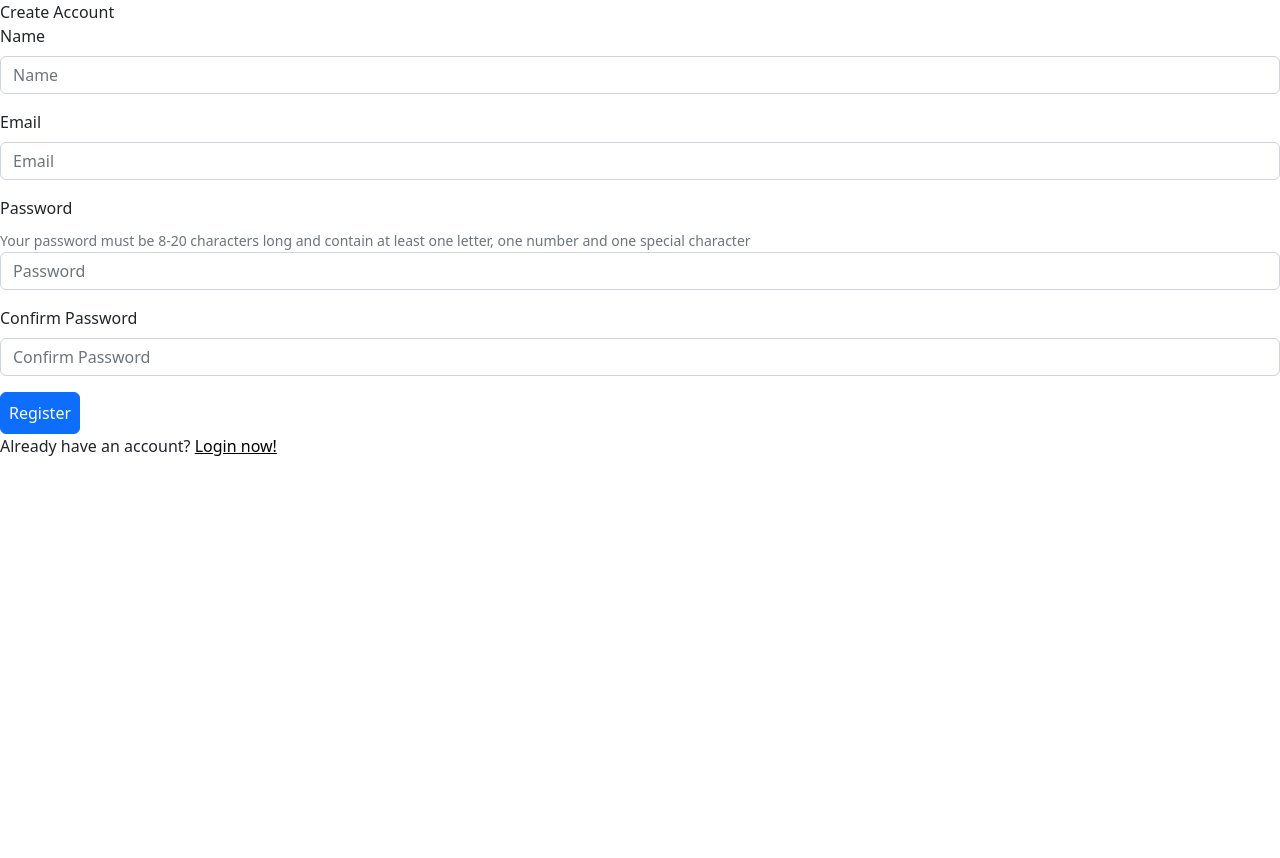
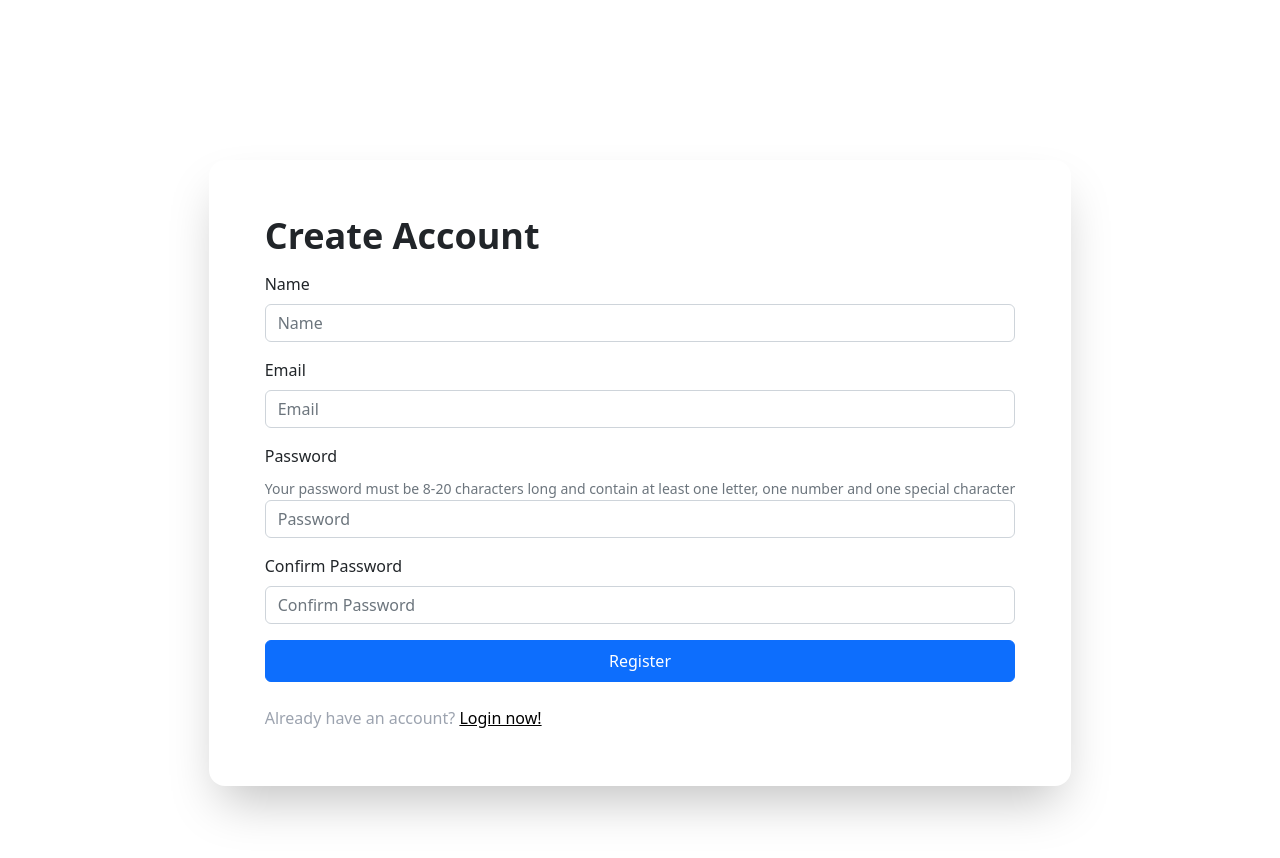
Before and after one commit to limrik/InnovateBro, a React (Create React App) app in the folder client/: page /register in a window 1280 px wide. Shown: the top 858 px of the page. Before the commit the page ends 800 px from the top, so only its background shows below. Built offline with nearby package versions, Linux system fonts and the light colour scheme.

Commit message:
install tailwindcss

```diff
--- a/client/package.json
+++ b/client/package.json
@@ -38,5 +38,8 @@
       "last 1 firefox version",
       "last 1 safari version"
     ]
+  },
+  "devDependencies": {
+    "tailwindcss": "^3.3.2"
   }
 }
--- /dev/null
+++ b/client/tailwind.config.js
@@ -0,0 +1,8 @@
+/** @type {import('tailwindcss').Config} */
+module.exports = {
+  content: ["./src/**/*.{html,js}"],
+  theme: {
+    extend: {},
+  },
+  plugins: [],
+};
```
Also changed, not shown: client/src/index.css (+7 -3 lines), 1 other file (tests, documents, lock files or other folders).
